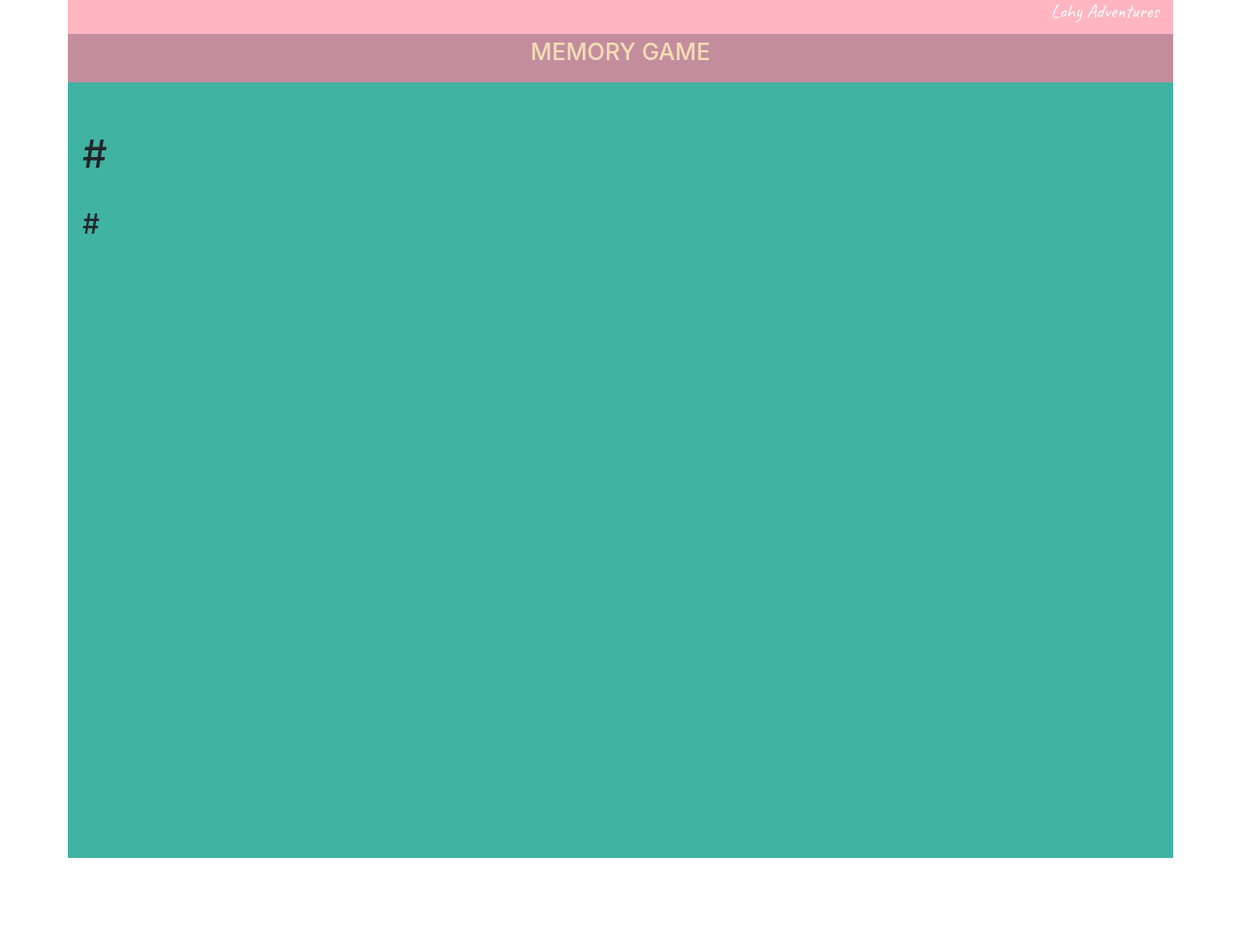
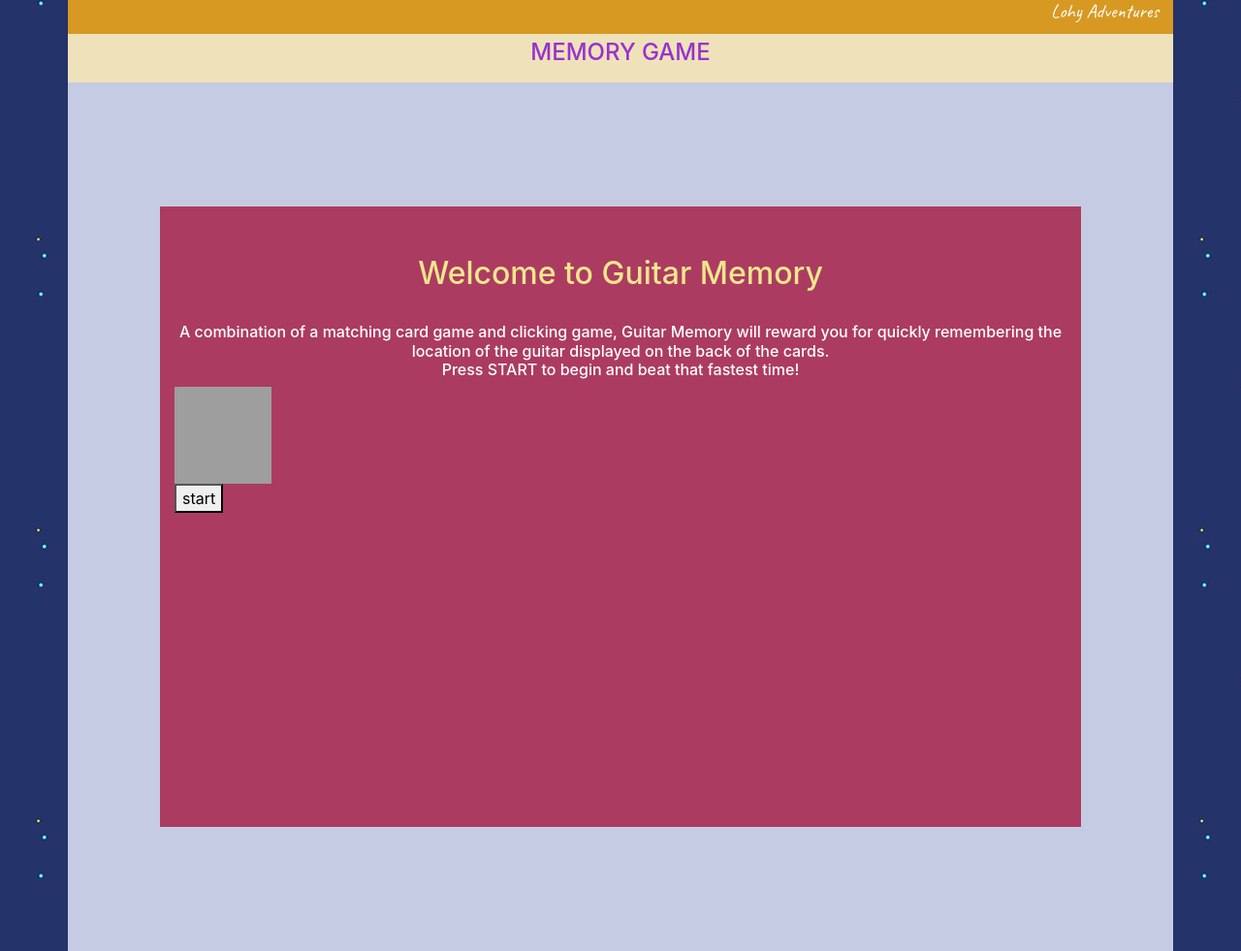
Before and after one commit to kinglohy/02-Project-Milestone, a plain HTML site: page index.html in a window 1280 px wide. Shown: the whole page at 97% size. Before the commit the page ends 885 px from the top, so only its background shows below. Drawn offline with nearby package versions, Linux system fonts and the light colour scheme; grey boxes are pictures that could not be loaded; a web font is replaced by a local one.

Commit message:
styled index.html

```diff
--- a/assets/css/style.css
+++ b/assets/css/style.css
@@ -1,7 +1,11 @@
 @import url('https://fonts.googleapis.com/css2?family=Caveat&family=Italianno&display=swap');
 
+body {
+    background-image: url(../images/001.jpg);
+}
+
 #top {
-    background-color: lightpink;
+    background-color: #d79922;
     height: 35px;
 }
 
@@ -12,21 +16,55 @@
 }
 
 #top2 {
-    background-color: #c38d9e;
+    background-color: #efe2ba;
     height: 50px;
 }
 
 #main {
-    background-color: #41b3a3;
-    height: 50rem;
+    background-color: #c5cbe3;
+    height: 8rem;
 }
+
 
 #title {
     padding-top: 5px;
     text-align: center;
-    color: wheat
+    color: darkorchid
+}
+
+.centerImage {
+   text-align: center;
+   display: block;
 }
 
 #welcome {
     padding-top: 50px;
 }
+
+#guitarMemory {
+    padding-top: 50px;
+    text-align: center;
+    color: khaki;
+}
+
+#uitleg {
+    text-align: center;
+    color: white;
+    font-size: medium;
+    font-family: -apple-system, BlinkMacSystemFont, 'Segoe UI', Roboto, Oxygen, Ubuntu, Cantarell, 'Open Sans', 'Helvetica Neue', sans-serif
+}
+
+#one {
+    background-color: #c5cbe3;
+    height: 40rem;
+}
+
+#two {
+    background-color: #Ac3b61;
+    align-items: center;
+}
+
+#footer {
+    background-color: #c5cbe3;
+    height: 8rem;
+}
--- a/index.html
+++ b/index.html
@@ -13,6 +13,7 @@
         <title>Memory Game</title>
     </head>
     <body>
+
       <div class="container">
           <div class="row">
               <div id="top" class="col-md-12">
@@ -23,9 +24,20 @@
               </div>
               <div id="main" class="col-md-12">
 
-                  <h1 id="welcome">#</h1>
+                  <h1 id="welcome"></h1>
                   <br>
-                  <h3>#</h3>
+                  </div>
+
+                <div id="one" class="col-md-1"></div>
+                <div id="two" class="col-md-10">
+                    <h2 id="guitarMemory">Welcome to Guitar Memory</h2> <br>
+                    <h5 id="uitleg">A combination of a matching card game and clicking game, Guitar Memory will reward you for quickly remembering the location of the guitar displayed on the back of the cards.<br>
+                    Press START to begin and beat that fastest time!</h5>
+                    <img src="./assets/images/richie.gif" class="centerImage" width="100" height="100">
+                    <button id="btnStart" >start</button>
+                </div>
+                <div id="one" class="col-md-1"></div>
+                <div id="footer" class="col-md-12"></div>
               </div>
           </div>
       </div>
```
Also changed, not shown: assets/images/001.jpg (added), assets/images/bb.png (added), assets/images/clapton.png (added), assets/images/done.png (added), assets/images/hendrix.png (added), assets/images/richie.png (added), assets/images/silversky.png (added), assets/images/slash.png (added), assets/images/srv.png (added), 1 other file.
